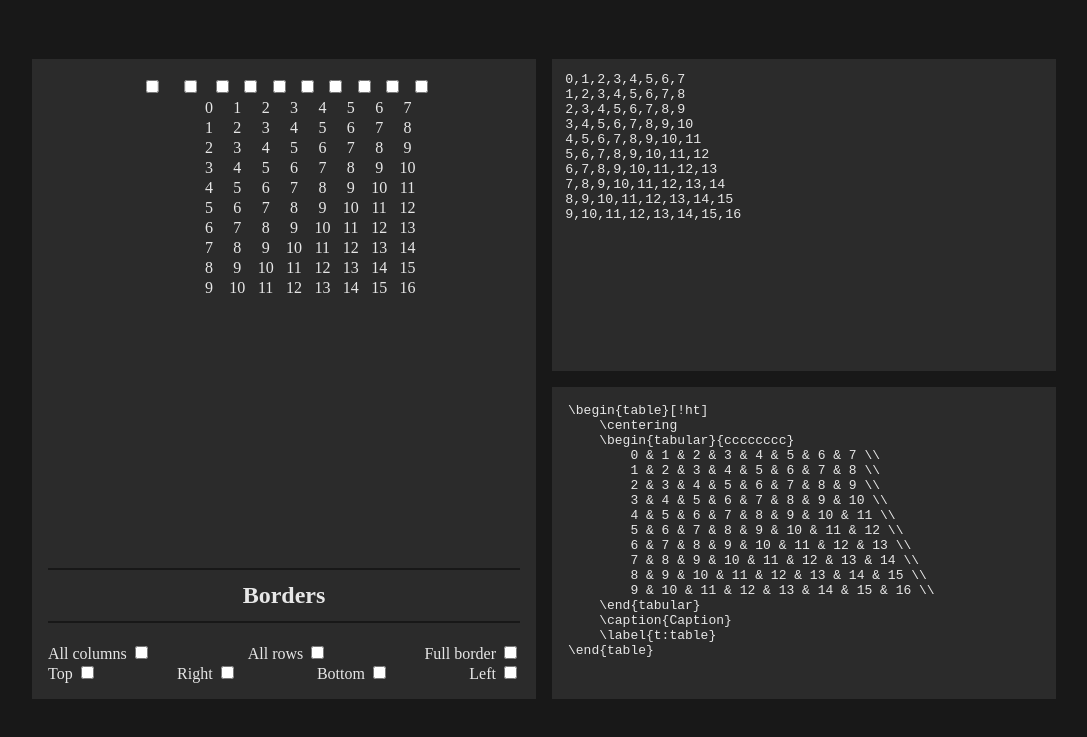
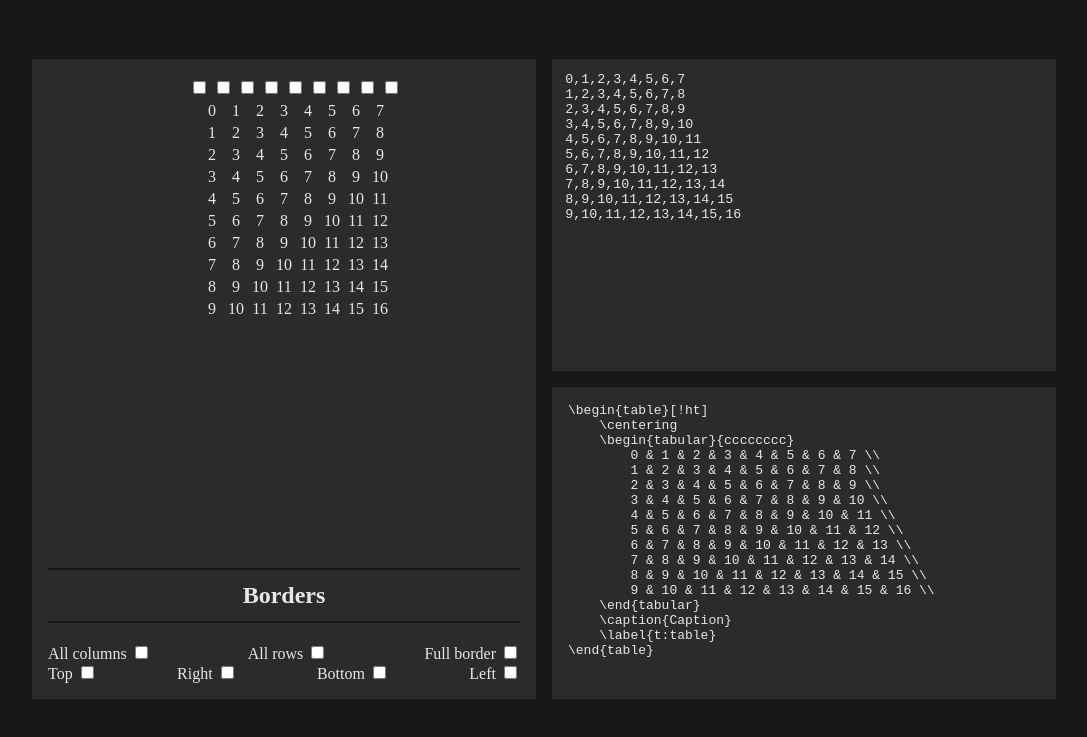
Before and after one commit to 02rasjac/csv-to-latex, a plain HTML site: page index.html in a window 1280 px wide. Shown: the part 61-798 px from the top of the page, without its empty margins (96-1183 px from the left). Drawn offline with Linux system fonts and the light colour scheme.

Commit message:
Fix merge-issues

```diff
--- a/script.js
+++ b/script.js
@@ -134,10 +134,6 @@ function GenerateHTML() {
       check.setAttribute('type', 'checkbox');
       colChecks.push(check);
       col.appendChild(check);
-      if (i === 0) {
-        let check2 = check.cloneNode();
-        col.appendChild(check2);
-      }
 
       row.appendChild(col);
     }
@@ -146,12 +142,8 @@ function GenerateHTML() {
 
   function OffsetCheckbox() {
     let cols = table.querySelector('tr').querySelectorAll('td');
-    let firstInputs = cols[0].querySelectorAll('input');
-    let offsetBy = cols[0].offsetWidth * 0.2;
-    firstInputs[0].style.transform = `translate(${-offsetBy}px)`;
-    firstInputs[1].style.transform = `translate(${offsetBy}px)`;
 
-    for (let i = 1; i < cols.length; i++) {
+    for (let i = 0; i < cols.length; i++) {
       let input = cols[i].querySelector('input');
       let offsetBy = cols[i].offsetWidth * 0.5;
       input.style.transform = `translate(${offsetBy}px)`;
--- a/style.css
+++ b/style.css
@@ -69,7 +69,6 @@ h1 {
 #preview table td {
   margin: 5em 2em;
   text-align: center;
-  padding: 0 0.2em;
 }
 
 /* #options {
```
